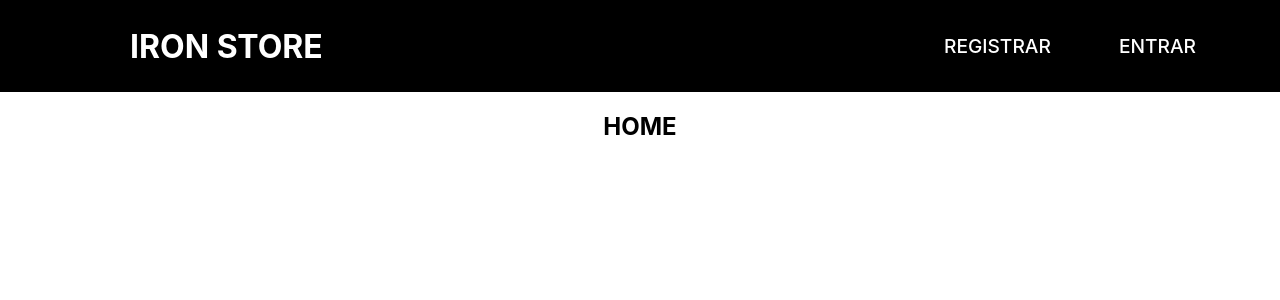
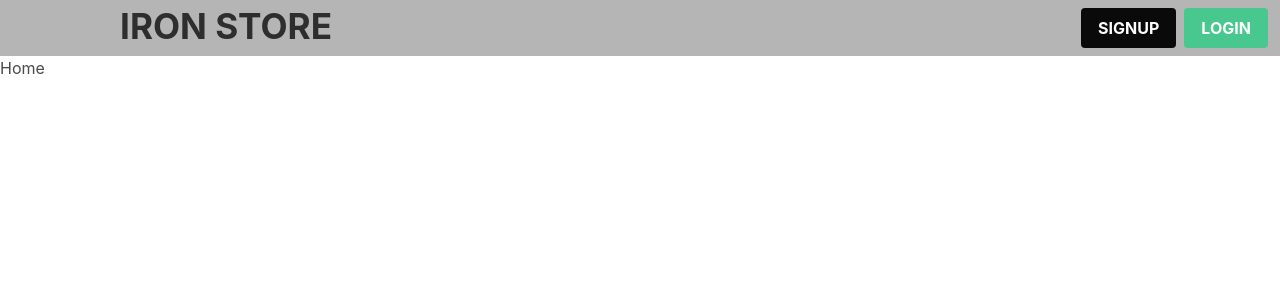
Before and after one commit to Thiarhes/iron-store-react, a React (Create React App) app: page / in a window 1280 px wide. Shown: the top 300 px of the page. Built offline with nearby package versions, Linux system fonts and the light colour scheme.

Commit message:
login implemented without connection with the api yet

```diff
--- a/package.json
+++ b/package.json
@@ -7,6 +7,7 @@
     "@testing-library/react": "^11.2.5",
     "@testing-library/user-event": "^12.8.3",
     "axios": "^0.21.1",
+    "bulma": "^0.9.2",
     "react": "^17.0.2",
     "react-dom": "^17.0.2",
     "react-router-dom": "^5.2.0",
--- a/src/App.js
+++ b/src/App.js
@@ -8,7 +8,7 @@ import { Switch, Route } from 'react-router-dom';
 export default class App extends Component {
   render() {
     return (
-      <div style={divStyle}>
+      <div>
         <NavBar />
         <Switch>
           <Route exact path='/' component={Home} />
@@ -19,10 +19,3 @@ export default class App extends Component {
     )
   }
 }
-
-const divStyle = {
-  display: 'flex',
-  alignItems: 'center',
-  flexDirection: 'column',
-  textTransform: 'uppercase',
-}
--- a/src/components/Button.js
+++ b/src/components/Button.js
@@ -2,7 +2,7 @@ import React from 'react'
 
 export const Button = (props) => {
     return (
-        <div style={{backgroundColor:props.color}}>
+        <div>
             {props.name}
         </div>
     )
--- a/src/components/NavBar.js
+++ b/src/components/NavBar.js
@@ -1,52 +1,45 @@
 import React, { Component } from 'react';
+import 'bulma/css/bulma.css';
 import { Link } from 'react-router-dom';
-import { Button } from './Button';
 
 export default class NavBar extends Component {
     render() {
         return (
+                <nav className="navbar has-background-grey-light" role="navigation" aria-label="main navigation">
+                    <div className="navbar-brand">
+                    <Link to='/' style={linkStyle}>
+                     <span>Iron Store</span>
+                    </Link>
 
-            <nav style={navStyle}>
-                <div style={divNavStyleA}>
-                    <Link style={linkStyle} to='/'>
-                        <span><h1 style={{ fontSize: '2em' }}>Iron Store</h1></span>
-                    </Link>
-                </div>
-                <div style={divNavStyleB}>
-                    <Link style={linkStyle} to='/signup'><Button name='Registrar' /></Link>
-                    <Link style={linkStyle} to='/login'><Button name='Entrar' /></Link>
-                </div>
-            </nav>
+                    </div>
 
+                    <div id="navbarBasicExample" className="navbar-menu">
+                        <div className="navbar-start">
+
+                        </div>
+
+                        <div className="navbar-end">
+                            <div className="navbar-item">
+                                <div className="buttons">
+                                    <Link to='/signup' className="button is-black">
+                                        <strong>SIGNUP</strong>
+                                    </Link>
+                                    <Link to='/login' className="button is-success" >
+                                        <strong>LOGIN</strong>
+                                    </Link>
+                                </div>
+                            </div>
+                        </div>
+                    </div>
+                </nav>
         )
     }
 }
 
-const navStyle = {
-    minWidth: '100%',
-    display: 'flex',
-    justifyContent: 'space-between',
-    alignItems: 'center',
-    backgroundColor: 'black',
+const linkStyle = {
+    color: '#2E2E2E',
+    textTransform: 'uppercase',
+    fontWeight: '700',
+    fontSize:'2.2rem',
+    marginLeft:'120px',
 }
-
-const divNavStyleA = {
-    marginLeft: '130px',
-    color: 'white',
-}
-
-const divNavStyleB = {
-    display: 'flex',
-    minWidth: '320px',
-    justifyContent: 'space-around',
-    color: 'white',
-    marginRight: '50px',
-    fontSize: '1.2em'
-}
-
-const linkStyle = {
-    color: 'white',
-    textDecoration: 'none',
-    textTransform: 'uppercase',
-    fontWeight: '500',
-}
--- a/src/pages/Login.js
+++ b/src/pages/Login.js
@@ -1,11 +1,78 @@
 import React, { Component } from 'react'
+import 'bulma/css/bulma.css';
 
 export default class Login extends Component {
+    state = {
+        email: '',
+        password: '',
+    }
+
+    handleInput = (e) => {
+        const { name, value } = e.target;
+        this.setState({
+            [name]: value
+        })
+    }
+
+    handleSubmit = (e) => {
+        e.preventDefault();
+    }
+
+
     render() {
         return (
-            <div>
-                <h2>Login</h2>
-            </div>
+            <section className="hero is-white is-fullheight">
+                <div className="hero-body">
+                    <div className="container has-text-centered">
+                        <div className="column is-4 is-offset-4">
+                            <h3 className="title has-text-black">LOGIN</h3>
+                            <hr className="login-hr" />
+                            <p className="subtitle has-text-black">Please login to see our cool stuffs!</p>
+                            <div className="box">
+                                <form>
+                                    <div className="field">
+                                        <div className="control">
+                                            <input
+                                            name='email'
+                                            value={this.state.email}
+                                            onChange={this.handleInput}
+                                            className="input is-large"
+                                            type="email"
+                                            placeholder="Your Email"
+                                            autofocus="" />
+                                        </div>
+                                    </div>
+
+                                    <div className="field">
+                                        <div className="control">
+                                            <input
+                                            name='password'
+                                            value={this.state.password}
+                                            onChange={this.handleInput}
+                                            className="input is-large"
+                                            type="password"
+                                            placeholder="Your Password" />
+                                        </div>
+                                    </div>
+                                    <div className="field">
+                                        <label className="checkbox">
+                                            <input type="checkbox" />
+                                      Remember me
+                                   </label>
+                                    </div>
+                                    <button
+                                    type='submit'
+                                    onClick={this.handleSubmit}
+                                    className="button is-block is-success is-large is-fullwidth">
+                                        LOGIN
+                                    <i className="fa fa-sign-in" aria-hidden="true"></i>
+                                    </button>
+                                </form>
+                            </div>
+                        </div>
+                    </div>
+                </div>
+            </section>
         )
     }
 }
```
Also changed, not shown: 1 other file (tests, documents, lock files or other folders).
